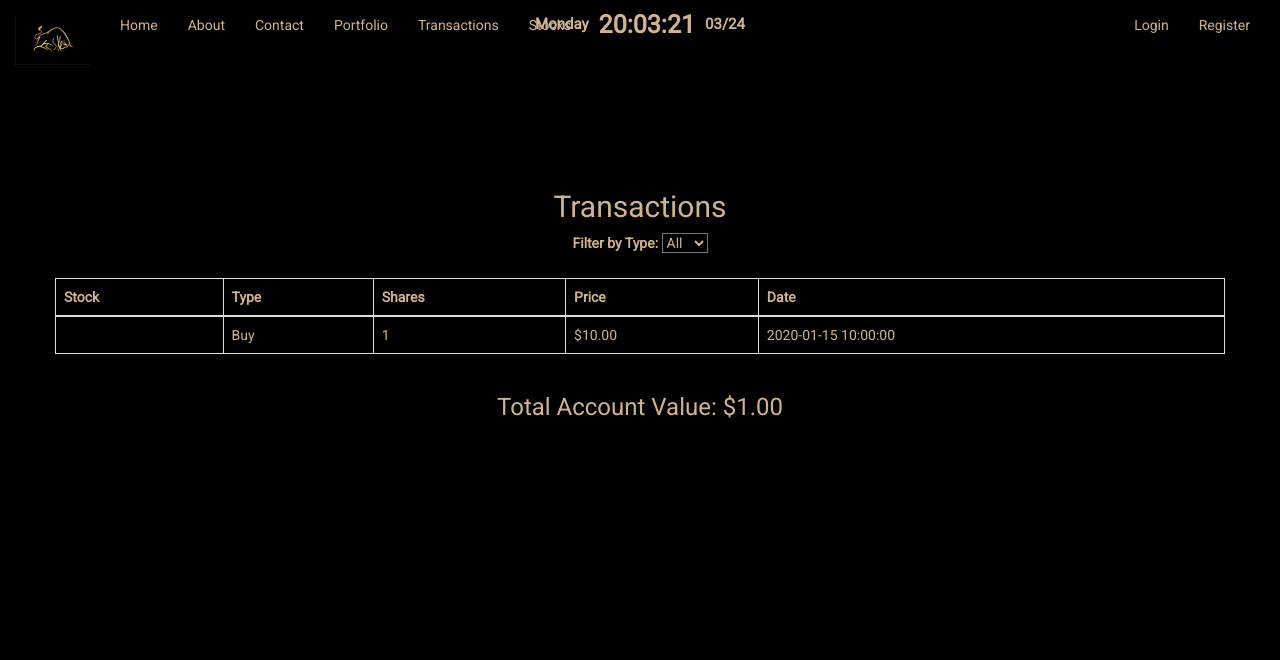
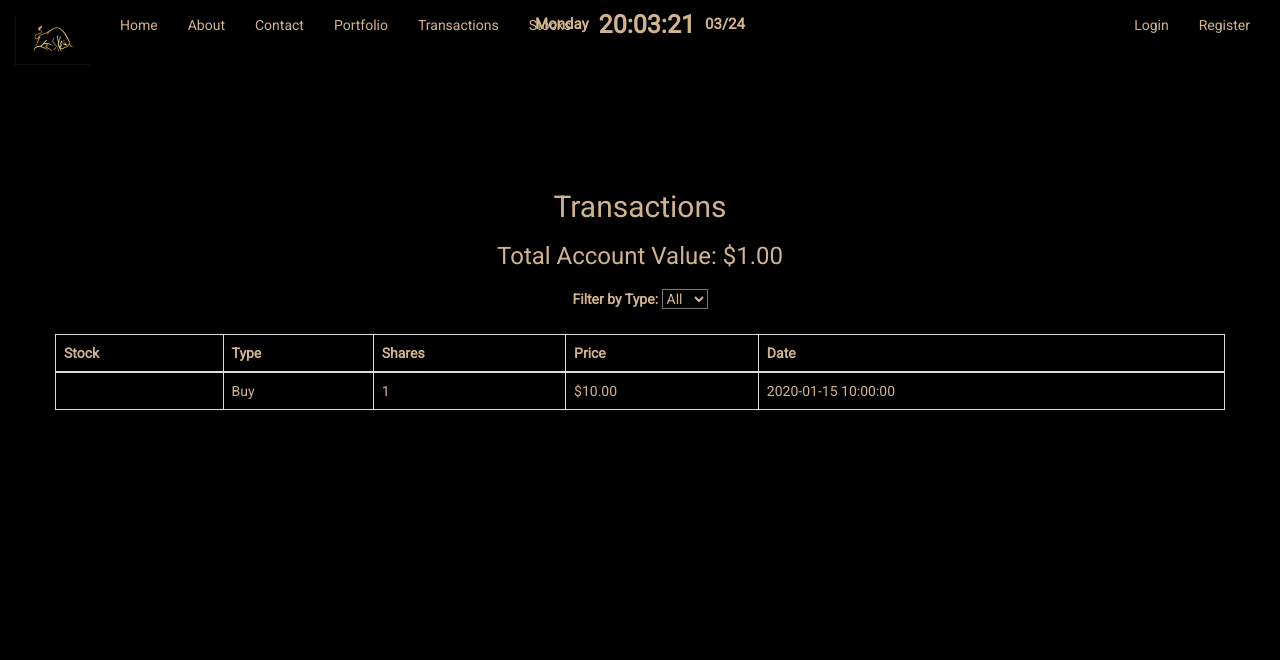
Before and after one commit to kadenoherrin/IFT-401-Capstone, a Flask app: template templates/transactions.html in a window 1280 px wide. Shown: the top 660 px of the page. Run offline with Flask 3, Linux system fonts and the light colour scheme; tables that the repository leaves empty hold one stand-in row (values such as "Sample post"); the template is opened without the code that fills it: values that come from a table or form of the project are taken from there, most other values are stand-ins (such as "Sample title", 1, 10 or a date in 2020); parts of the project's set-up code (start-up, migrations or seed data) failed here and were passed over; some libraries are stand-ins or nearby versions.

Commit message:
Move Total Account value

```diff
--- a/templates/transactions.html
+++ b/templates/transactions.html
@@ -4,6 +4,9 @@
 <div class="container" style="padding: 100px 0;">
   <h1 class="text-center" style="color: var(--text-color); font-size: 3rem;">Transactions</h1>
   {% if transactions %}
+    <div class="text-center" style="margin-bottom: 20px; font-size: 1.6rem; color: var(--text-color);">
+      <h3>Total Account Value: {{ total_value|currency }}</h3>
+    </div>
     <div class="text-center" style="margin-bottom: 20px;">
       <label for="transaction-filter" style="font-size: 1.4rem; color: var(--text-color);">Filter by Type:</label>
       <select id="transaction-filter" class="form-select" style="display: inline-block; width: auto; font-size: 1.4rem; background-color: black; color: var(--text-color);">
@@ -36,9 +39,6 @@
         </tbody>
       </table>
     </div>
-    <div class="text-center" style="margin-top: 20px; font-size: 1.6rem; color: var(--text-color);">
-      <h3>Total Account Value: {{ total_value|currency }}</h3>
-    </div>
   {% else %}
     <p class="text-center" style="color: var(--text-color); font-size: 1.4rem;">No transactions recorded yet.</p>
   {% endif %}
```
